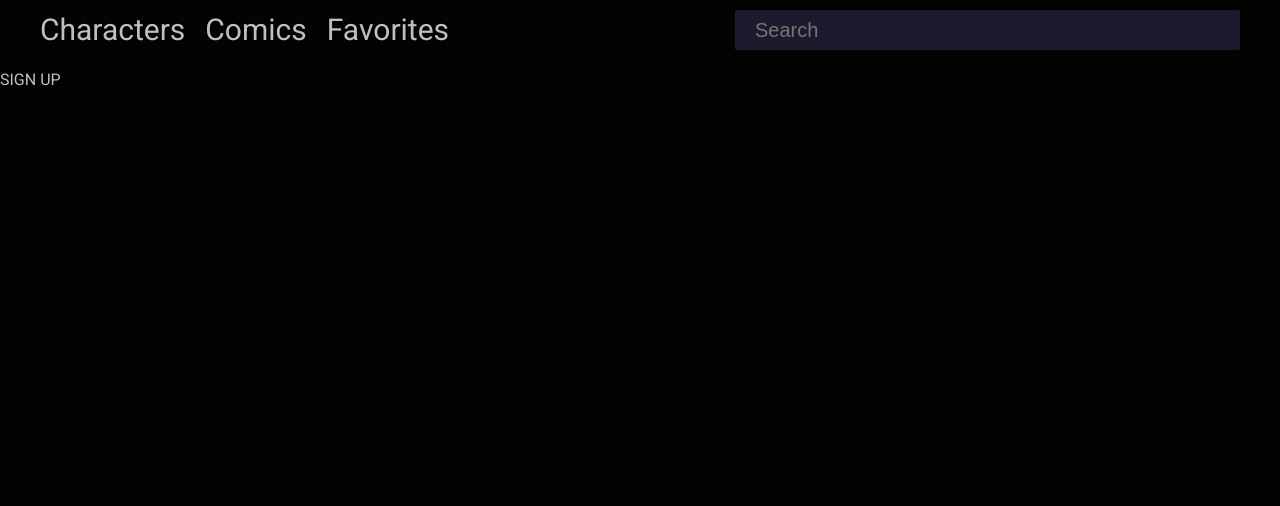
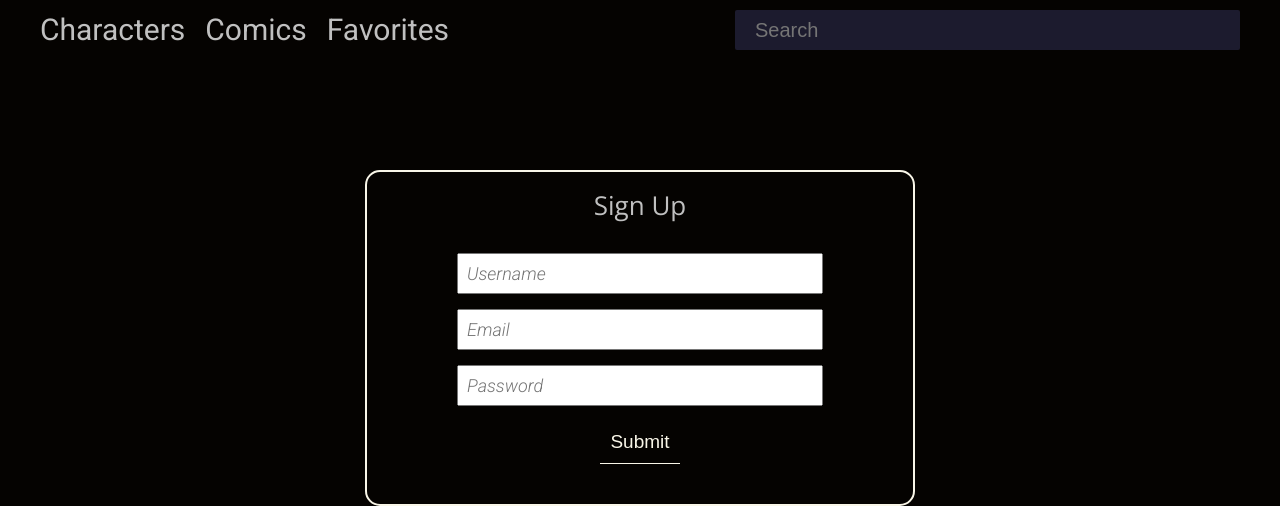
Before and after one commit to andreamasselot/MarvelReact-front, a React (Create React App) app: page /signup in a window 1280 px wide. Shown: the part 435-941 px from the top of the page. Before the commit the page ends 800 px from the top, so only its background shows below. Built offline with nearby package versions, Linux system fonts and the light colour scheme.

Commit message:
hot toast added

```diff
--- a/src/App.css
+++ b/src/App.css
@@ -3,6 +3,7 @@
   background-color: #050301;
   min-height: 100vh;
 }
+
 body {
   background-color: #050301;
 }
@@ -255,6 +256,7 @@ header button {
   margin: auto;
   justify-content: space-between;
   margin-top: 50px;
+  align-items: baseline;
 }
 
 .fav-div {
@@ -306,3 +308,43 @@ title {
   padding-bottom: 20px;
   border-bottom: #272542 1px solid;
 }
+.signup {
+  border: 2px solid #f9f6e8;
+  border-radius: 15px;
+  padding: 20px 10px 10px 10px;
+  max-width: 550px;
+  margin: auto;
+  margin-top: 100px;
+  text-align: center;
+}
+.signup h1:hover {
+  color: #f9f6e8;
+}
+form {
+  display: flex;
+  flex-direction: column;
+  padding: 15px 80px 30px 80px;
+  gap: 15px;
+  margin-top: 20px;
+}
+
+form input {
+  padding: 8px;
+  font-size: 18px;
+  font-family: "Roboto", sans-serif;
+  font-style: italic;
+}
+form button {
+  padding: 10px;
+  margin: auto;
+  font-size: 19px;
+  border: none;
+  border-bottom: #f9f6e8 1px solid;
+  background-color: #050301;
+  color: #f9f6e8;
+}
+form button:hover {
+  border: #f9f6e8 1px solid;
+  border-radius: 10px;
+  transition: all 0.2s ease;
+}
--- a/src/App.js
+++ b/src/App.js
@@ -12,6 +12,8 @@ import CharacterComs from "./pages/CharacterComs";
 import Favorites from "./pages/Favorites";
 import SignUp from "./pages/SignUp";
 import Login from "./pages/Login";
+import { Toaster } from "react-hot-toast";
+import { toast } from "react-hot-toast";
 
 import { library } from "@fortawesome/fontawesome-svg-core";
 import {
@@ -47,17 +49,24 @@ function App() {
       newFavorite.push(fav);
       setFavorites(newFavorite);
       Cookies.set("favCookies", JSON.stringify(newFavorite), { expires: 30 });
+      toast.success("Successfully added to favorites!");
     } else {
       const newFavorite = favorites.filter((f) => {
         return fav.id !== f.id;
       });
       setFavorites(newFavorite);
       Cookies.set("favCookies", JSON.stringify(newFavorite), { expires: 30 });
+      toast("Successfully removed from favorites!", {
+        icon: "🗑",
+      });
     }
   };
 
   return (
     <Router>
+      <div>
+        <Toaster />
+      </div>
       <Header search={search} setSearch={setSearch} />
       <Routes>
         <Route
--- a/src/pages/Favorites.js
+++ b/src/pages/Favorites.js
@@ -23,6 +23,7 @@ const Favorites = (props) => {
                     alt="marvel images"
                     className="fav-images blue"
                   />
+
                   <h2>{elem.name}</h2>
 
                   <button
@@ -50,6 +51,7 @@ const Favorites = (props) => {
                     alt="marvel images"
                     className="fav-images purple"
                   />
+
                   <h2>{elem.name}</h2>
 
                   <button
--- a/src/pages/SignUp.js
+++ b/src/pages/SignUp.js
@@ -1,8 +1,16 @@
 const SignUp = () => {
   return (
     <>
-      <div>
-        <p>SIGN UP</p>
+      <div className="signup">
+        <h1>Sign Up</h1>
+        <section>
+          <form>
+            <input type="text" placeholder="Username" />
+            <input type="email" placeholder="Email" />
+            <input type="password" placeholder="Password" />
+            <button type="submit">Submit</button>
+          </form>
+        </section>
       </div>
     </>
   );
```
